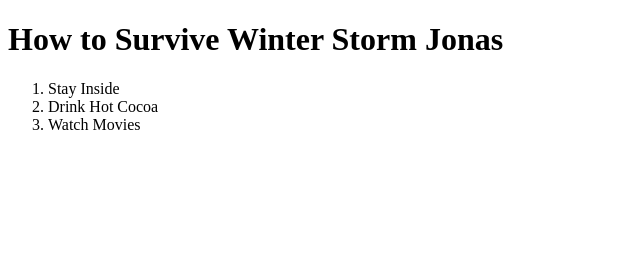
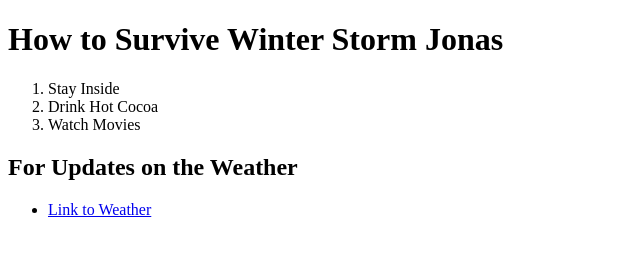
Before and after one commit to Daniellegfree/daniellegfree.github.io, a plain HTML site: page second.html in a window 1280 px wide. Shown: the whole page, without its empty margins (0-640 px from the left). Drawn offline with Linux system fonts and the light colour scheme.

Commit message:
Added hyperlink weather.com

```diff
--- a/second.html
+++ b/second.html
@@ -10,5 +10,9 @@
     <li>Drink Hot Cocoa</li>
     <li>Watch Movies </li>
   </ol>
+  <h2>For Updates on the Weather</h2>
+  <ul>
+    <li> <a href=" http://www.weather.com/"> Link to Weather</a></li>
+  </ul>
 </body>
 </html>
```
